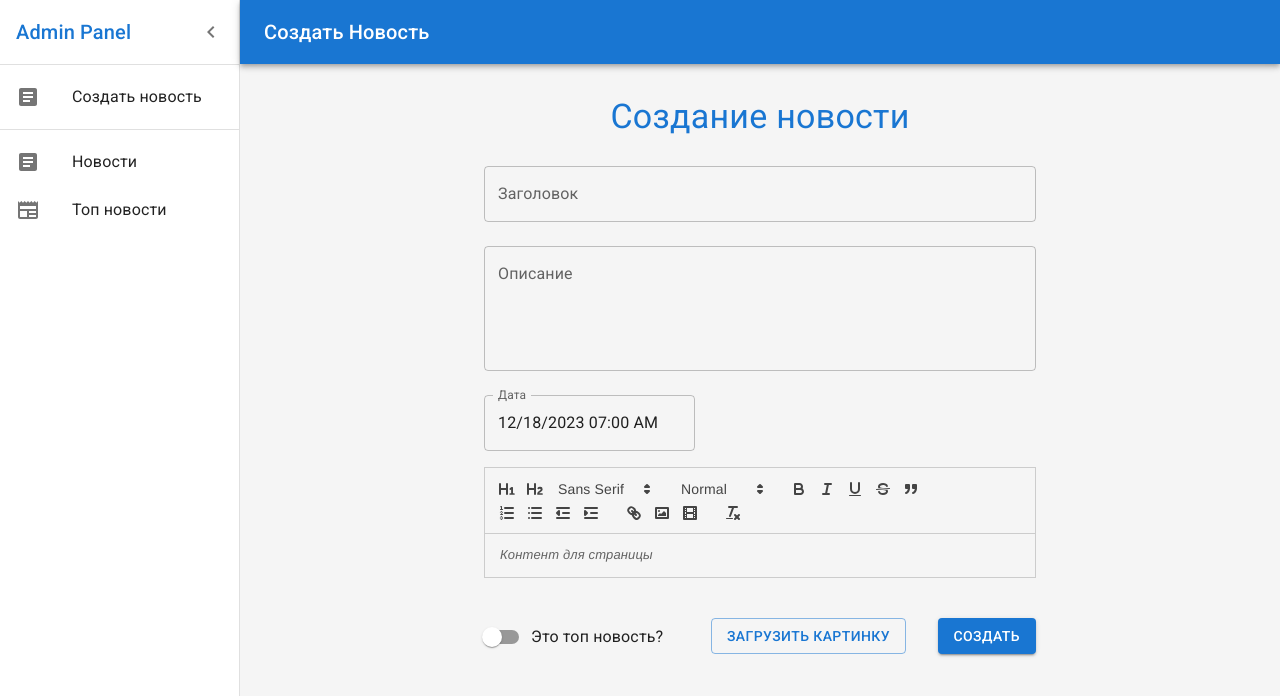
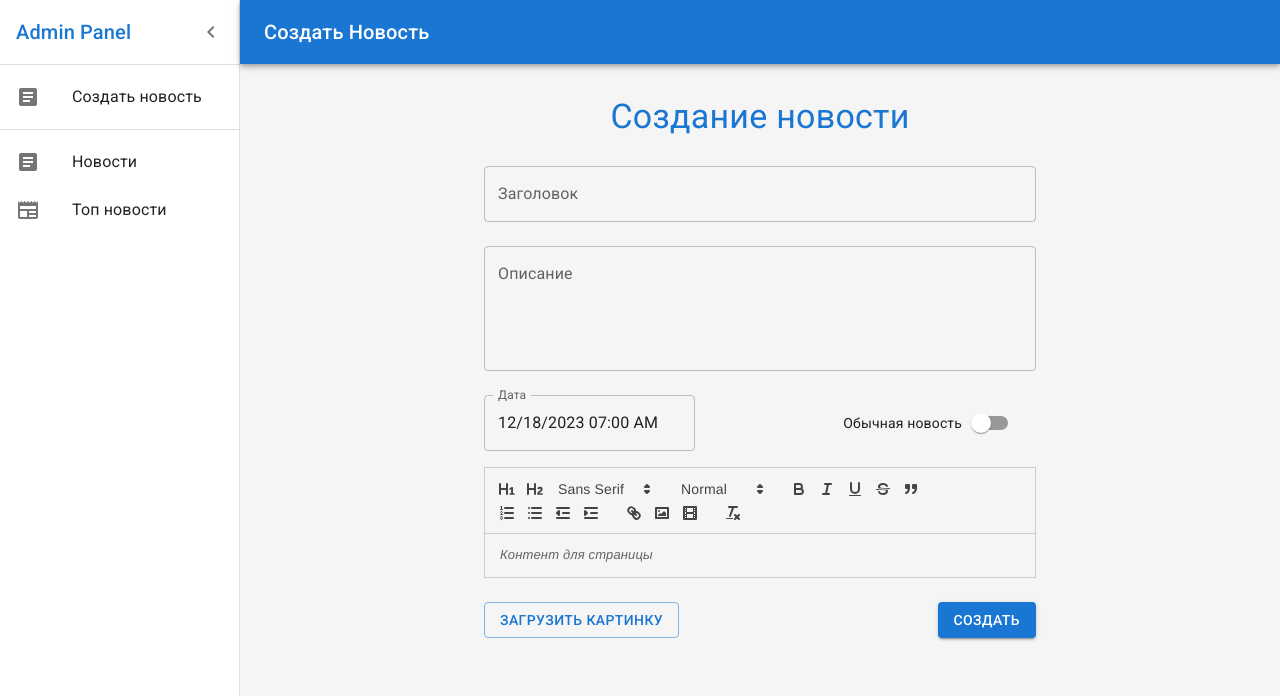
Before and after one commit to alexeyBogatyrevFrontend/react-odds-admin, a React (Vite) app: page / in a window 1280 px wide. Shown: the top 696 px of the page. Built offline with nearby package versions, Linux system fonts and the light colour scheme.

Commit message:
add some styles

```diff
--- a/src/components/NewsForm.tsx
+++ b/src/components/NewsForm.tsx
@@ -164,6 +164,14 @@ const NewsForm: FC = () => {
 						error={descriptionError}
 						helperText={descriptionError ? 'Заполните описание' : ''}
 					/>
+					<FormControl
+						style={{
+							display: 'flex',
+							justifyContent: 'space-between',
+							alignItems: 'center',
+							flexDirection: 'row',
+						}}
+					>
 						<DateTimePicker
 							sx={{ margin: '16px 0' }}
 							label='Дата'
@@ -175,6 +183,24 @@ const NewsForm: FC = () => {
 								}
 							}}
 						/>
+						<FormControlLabel
+							style={{ flexDirection: 'row-reverse' }}
+							label={
+								<Typography variant='body2' sx={{ lineHeight: '16px' }}>
+									{data.isTop ? 'Топ новость' : 'Обычная новость'}
+								</Typography>
+							}
+							control={
+								<Switch
+									checked={data.isTop}
+									onChange={() =>
+										setData(prev => ({ ...prev, isTop: !prev.isTop }))
+									}
+								/>
+							}
+						/>
+					</FormControl>
+
 					<ReactQuill
 						theme='snow'
 						modules={modules}
@@ -192,7 +218,6 @@ const NewsForm: FC = () => {
 						</FormHelperText>
 					</FormControl>
 					<FormControl
-						margin='normal'
 						style={{
 							display: 'flex',
 							justifyContent: 'space-between',
@@ -200,17 +225,6 @@ const NewsForm: FC = () => {
 							flexDirection: 'row',
 						}}
 					>
-						<FormControlLabel
-							control={
-								<Switch
-									checked={data.isTop}
-									onChange={() =>
-										setData(prev => ({ ...prev, isTop: !prev.isTop }))
-									}
-								/>
-							}
-							label='Это топ новость?'
-						/>
 						<FormControl error={imageError}>
 							<input
 								id='image-input'
--- a/src/components/NewsItem/NewsItem.tsx
+++ b/src/components/NewsItem/NewsItem.tsx
@@ -169,10 +169,11 @@ const NewsItem: FC<NewsItemProps> = ({ data }) => {
 									setEditedData(prev => ({ ...prev, date: dayjs(value) }))
 								}
 								fullWidth
-								margin='normal'
 								variant='inline'
+								sx={{ margin: '16px 0' }}
 							/>
 							<FormControlLabel
+								style={{ margin: '16px 0' }}
 								control={
 									<Switch
 										checked={editedData.isTop}
```
Lines whose indentation alone changed are shown as unchanged.
